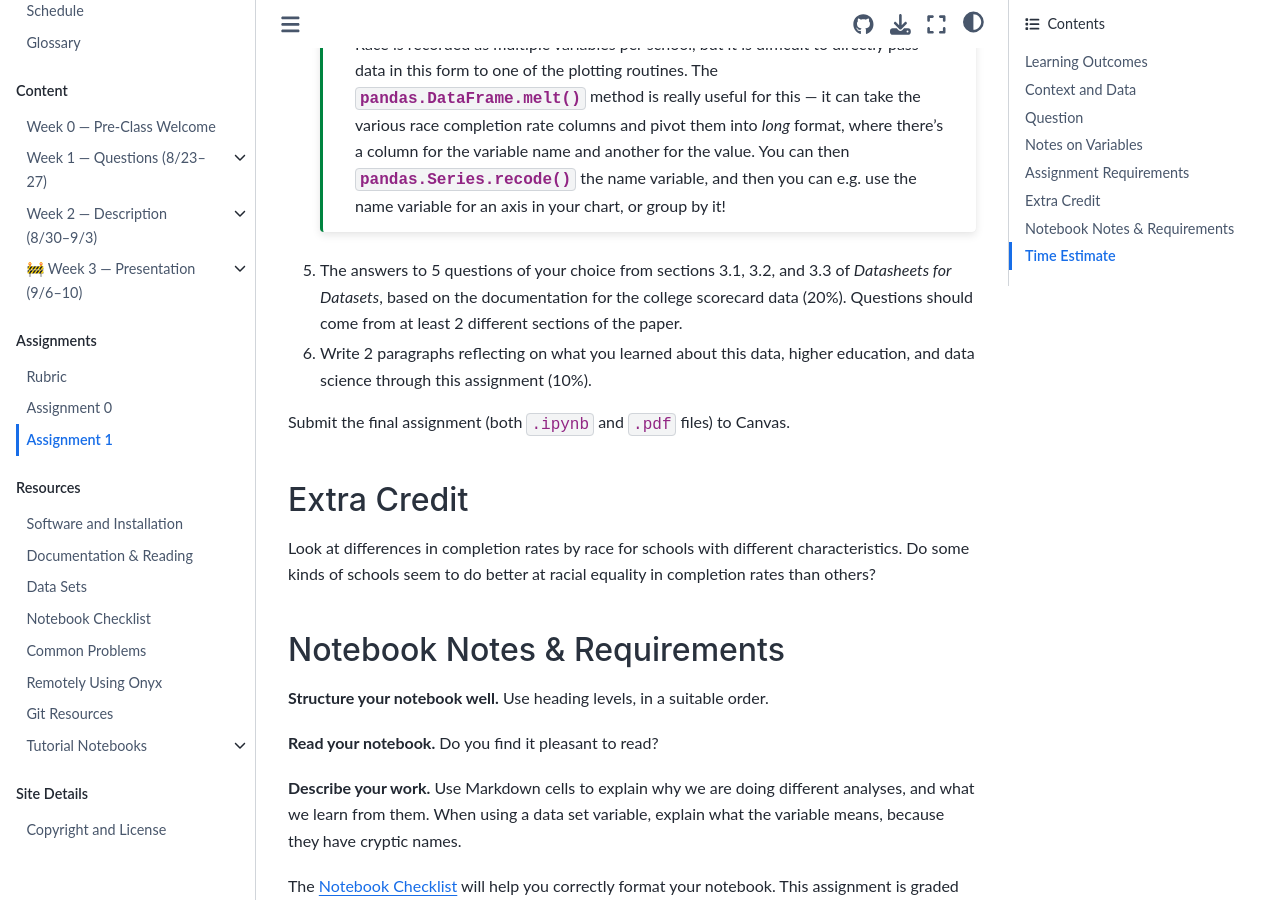
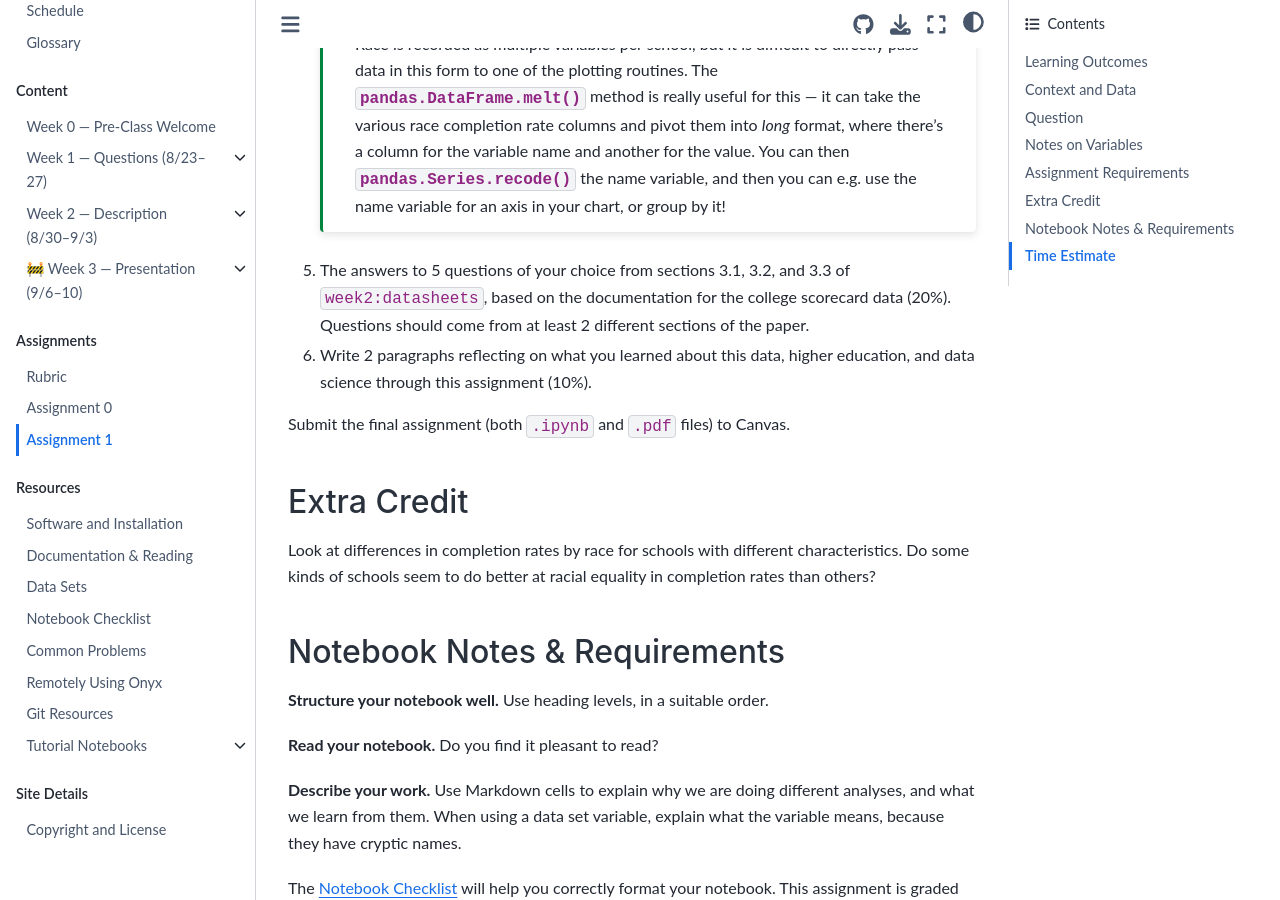
Before and after one commit to mdekstrand/cs533-web, a Jupyter Book: the page built from assignments/A1/index.md, in a window 1280 px wide and 900 px high, scrolled down 5163 px. Built offline with Jupyter Book 1.0.4 settings and Sphinx 7.4.7 and the Sphinx Book theme 1.1.4, drawn with Linux system fonts in a browser that asks for light colours; pages that are not in the unit, such as notebooks, are missing from menus; cross-references to code outside the pages are shown as plain code; a style sheet for code colours, icons or effects is not loaded.

Commit message:
cross-link datasheets reading

```diff
--- a/assignments/A1/index.md
+++ b/assignments/A1/index.md
@@ -175,11 +175,10 @@
     You can then {py:meth}`pandas.Series.recode` the name variable, and then you can e.g. use the name variable for an axis in your chart, or group by it!
     :::
 
-5.  The answers to 5 questions of your choice from sections 3.1, 3.2, and 3.3 of *Datasheets for
-    Datasets*, based on the documentation for the college scorecard data (20%). Questions should
-    come from at least 2 different sections of the paper.
+5.  The answers to 5 questions of your choice from sections 3.1, 3.2, and 3.3 of {reading}`week2:datasheets`, based on the documentation for the college scorecard data (20%).
+    Questions should come from at least 2 different sections of the paper.
 
-6.  Write 2 paragraphs reflecting on what you learned about this data, higher education, and data science through this assignment (10%).
+7.  Write 2 paragraphs reflecting on what you learned about this data, higher education, and data science through this assignment (10%).
 
 Submit the final assignment (both `.ipynb` and `.pdf` files) to Canvas.
 
```
Also changed, not shown: week2/index.md (+1 -1 lines), 1 other file.
